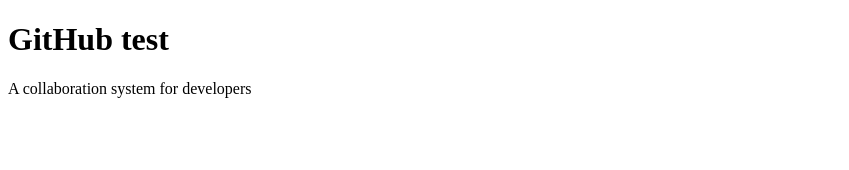
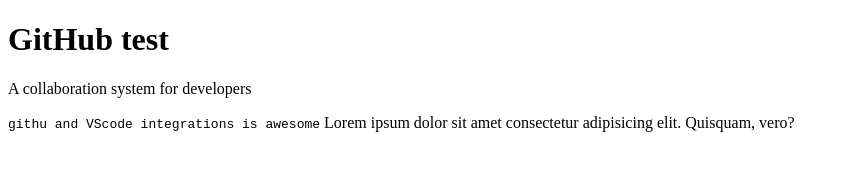
Before and after one commit to Yosef-Ali/gitly, a plain HTML site: page index.html in a window 1280 px wide. Shown: the whole page, without its empty margins (0-849 px from the left). Drawn offline with Linux system fonts and the light colour scheme.

Commit message:
add more content

```diff
--- a/index.html
+++ b/index.html
@@ -9,5 +9,7 @@
 <body>
   <h1>GitHub test</h1>
   <p>A collaboration system for developers</p>
+  <samp>githu and VScode integrations is awesome</samp>
+  Lorem ipsum dolor sit amet consectetur adipisicing elit. Quisquam, vero?
 </body>
 </html>
```
